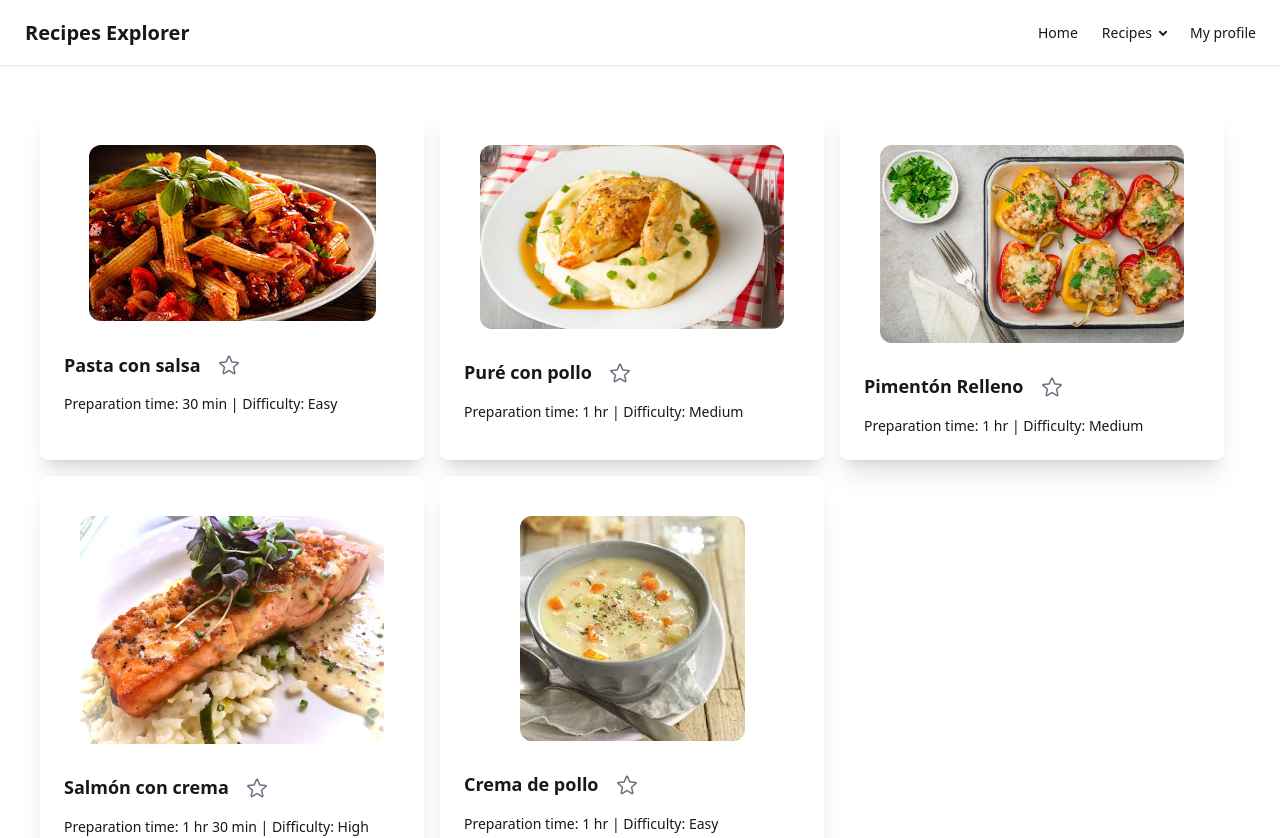
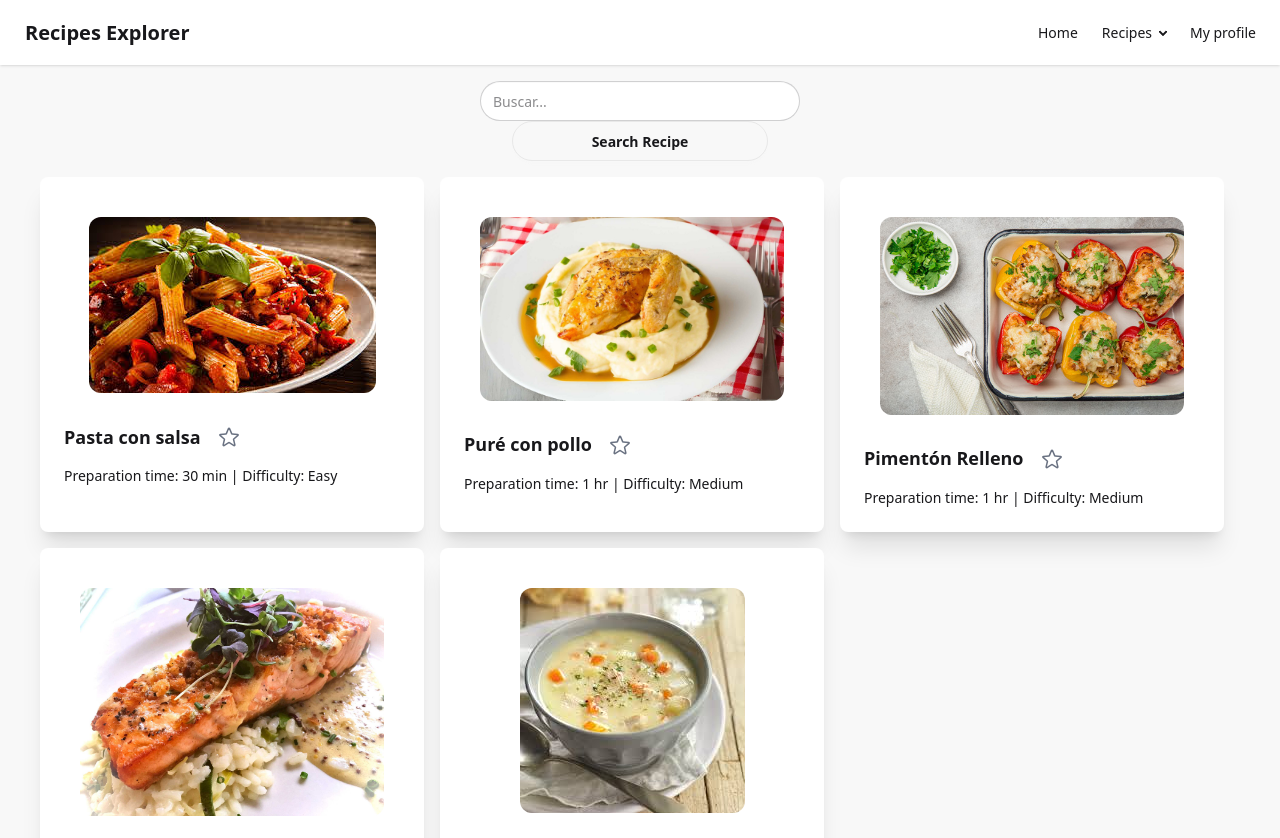
Before and after one commit to nashahaha/apps_web_proyecto, a React (Vite) app: page / in a window 1280 px wide. Shown: the top 838 px of the page. Built offline with nearby package versions, Linux system fonts and the light colour scheme.

Commit message:
feat: add ingredients search bar -> solo abarca frontend

```diff
--- a/src/RecipesExplorer.tsx
+++ b/src/RecipesExplorer.tsx
@@ -1,13 +1,18 @@
 import Navbar from './components/Navbar';
 import RecipeList from './components/RecipeList'
 import Footer from "./components/Footer"
+import SearchBar from './components/SearchBar';
 
 function RecipesExplorer() {
 
     return (
         <>
             <Navbar view_name={'Recipes Explorer'} />
-            <RecipeList />
+            <div className='flex flex-col items-center bg-base-200'>
+                <SearchBar />
+                <RecipeList />
+            </div>
+
             <Footer />
         </>
     )
--- a/src/components/RecipeList.tsx
+++ b/src/components/RecipeList.tsx
@@ -39,8 +39,7 @@ const recipes = [{
 
 const RecipeList = () => {
     return (
-        <div>
-            <div className="p-10 flex flex-wrap gap-4">
+        <div className="px-10 pb-5 flex flex-wrap gap-4">
             {recipes.map(recipe =>
                 <Recipe
                     key={recipe.id}
@@ -49,8 +48,6 @@ const RecipeList = () => {
                     prep_time={recipe.prep_time}
                     difficulty={recipe.difficulty} />)}
         </div>
-
-        </div>
     )
 };
 
--- /dev/null
+++ b/src/components/SearchBar.tsx
@@ -0,0 +1,22 @@
+import { useState } from "react";
+
+const SearchBar = () => {
+    //const [filters, setFilters] = useState([])
+
+    //const ingredient = ["butter", "milk", "egg", "cheese", "pepper", "potato"]
+
+    return (
+        <div className="p-4 flex flex-col items-center">
+            <div className="w-80">
+                <label className="input validator rounded-full">
+
+                    <input type="text" placeholder="Buscar..." required />
+                </label>
+                <div className="validator-hint hidden">Enter a valid recipe or ingredient</div>
+            </div>
+            <button className="btn btn-wide rounded-full">Search Recipe</button>
+        </div>
+    )
+}
+
+export default SearchBar;
```
Lines whose indentation alone changed are shown as unchanged.
